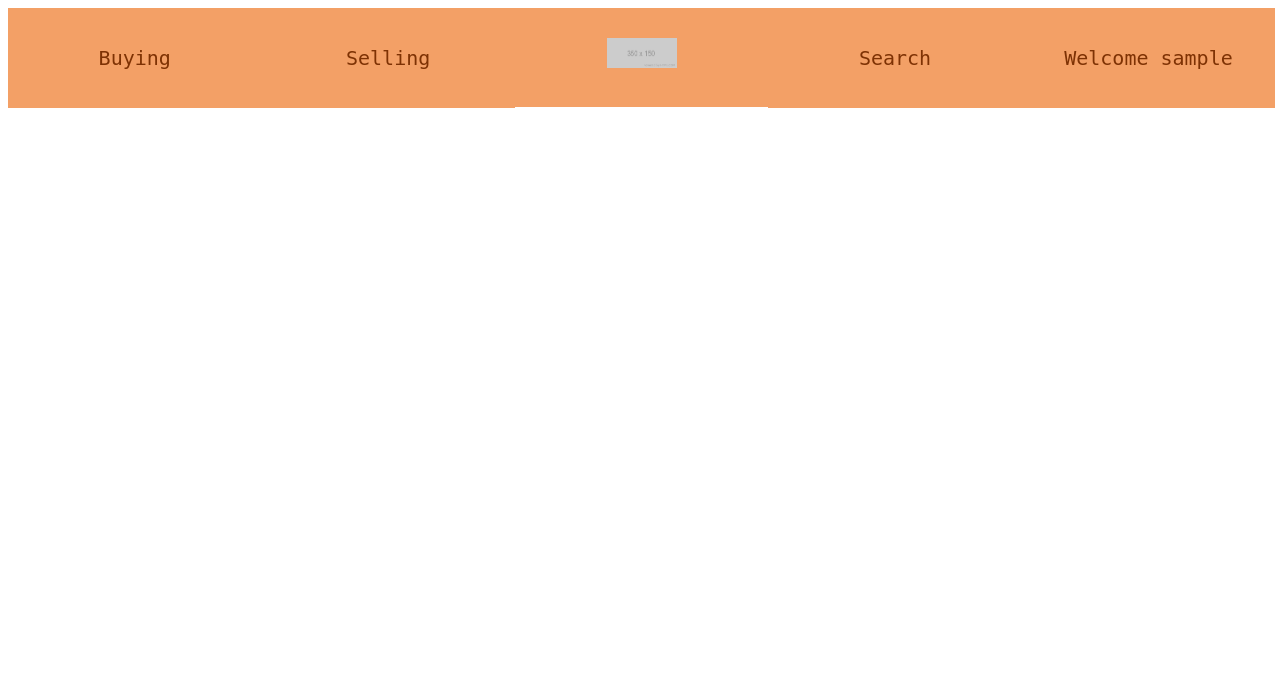
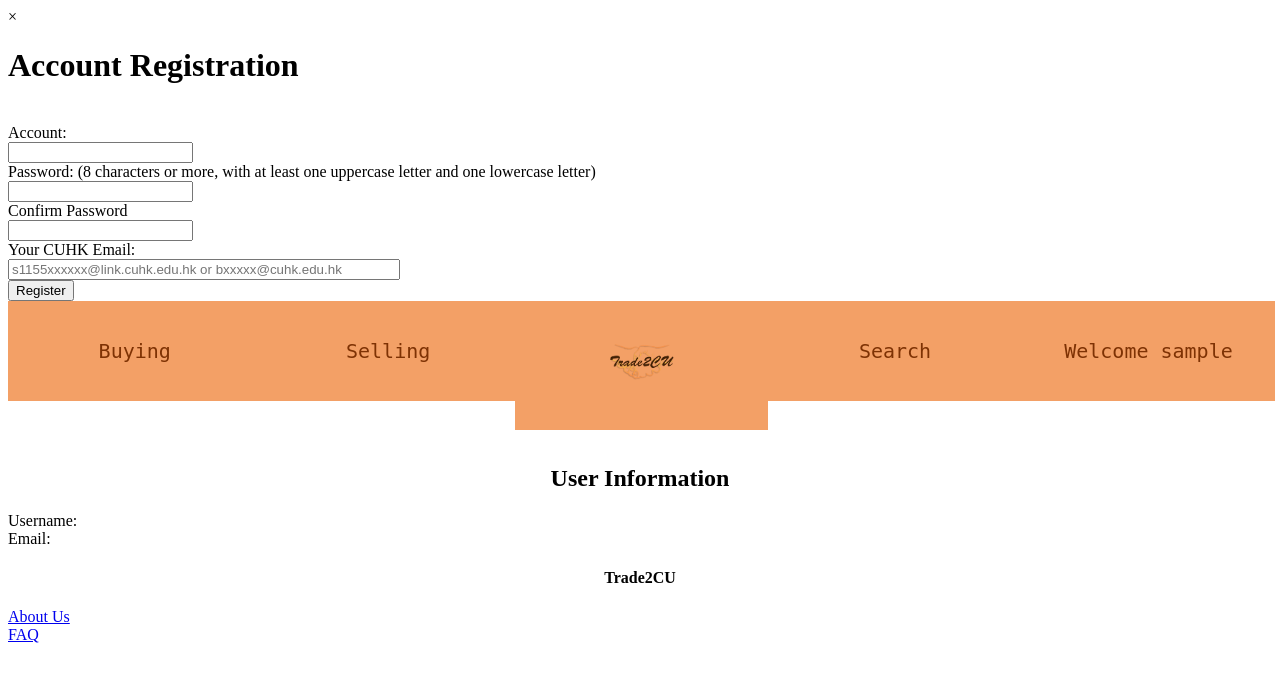
Before and after one commit to hsutungyu/CSCI3100_Group28_201920, a PHP site: page /member/information.php in a window 1280 px wide. Shown: the top 682 px of the page. Run offline with PHP 8.4, Linux system fonts and the light colour scheme; the visitor is signed in with stand-in values (Sample User, id 1); data that the repository does not hold is empty; some libraries are stand-ins or nearby versions.

Commit message:
Add files via upload

```diff
--- a/member/information.php
+++ b/member/information.php
@@ -3,14 +3,17 @@
 <head>
 <link rel="stylesheet" type="text/css" href="/css/style-nav.css">
     <link rel="stylesheet" href="https://cdnjs.cloudflare.com/ajax/libs/font-awesome/4.7.0/css/font-awesome.min.css">
-    <title>Trade2CU - Member Information</title>
+    <link href="https://fonts.googleapis.com/css?family=Baloo+2&display=swap" rel="stylesheet">
+    <title>Trade2CU - Homepage</title>
     <script src="https://code.jquery.com/jquery-1.10.2.js"></script>
 </head>
 
 <body>
 <?php
     session_start();
+    include_once('../member/register.php');
     ?>
+    <div class="container">
     <div class="navbar">
 
 <ul>
@@ -22,7 +25,7 @@
             </ul>
         </li>
         <li><a href="/product/selling.php" class="navbar-text">Selling</a></li>
-        <li><a href="/index.php" class="navbar-img active"><img src="/img/test.png" height="30px" align="middle"></a>
+        <li><a href="/index.php" class="navbar-img active"><img src="/img/logo.png" height="60px" align="middle"></a>
         </li>
         <li><a class="navbar-dropdown2-button">Search</a>
             <ul class="navbar-dropdown2-content">
@@ -35,41 +38,76 @@
             </ul>
         </li>
             <?php
-            if(isset($_SESSION['username'])){
-            echo('<li><a class="navbar-text" href="/member/information.php">Welcome '.$_SESSION['username'].'</a>');
-            ?>
+            if (isset($_SESSION['username'])) {
+                echo('<li><a class="navbar-text" href="/member/information.php">Welcome '.$_SESSION['username'].'</a>'); ?>
             <ul class="navbar-dropdown1-content"><li><a href="/member/logout.php" class="navbar-text">Logout</a></li></ul>
             <?php
             }
-            if(!isset($_SESSION['username'])){
+            if (!isset($_SESSION['username'])) {
                 ?>
                 <li><a class="navbar-text">Welcome Guest</a>
-                <ul class="navbar-login-content"><li><div class="form"><form action="" method="post"><a>Account:</a><input type="text" id="username" name="username"><a>Password:</a><input type="password" id="password" name="password"><input type="submit" name="login" value="Login"></form></div></li></ul></li>
+                <ul class="navbar-login-content"><li><div class="form"><form action="" method="post"><a>Account:</a><input type="text" id="username" name="username"><a>Password:</a><input type="password" id="password" name="password"><input type="submit" name="login" value="Login"></form></div></li></ul>
+                <ul class="navbar-dropdown1-content"><li><a id="register-modal-button">Register</a></li></ul></li>
                 <?php
             }
-            define('DB_SERVER','localhost');
-            define('DB_USERNAME','root');
-            define('DB_PASSWORD','123456');
-            define('DB_NAME','project');
+            defined('DB_SERVER') or define('DB_SERVER', 'localhost');
+            defined('DB_USERNAME') or define('DB_USERNAME', 'root');
+            defined('DB_PASSWORD') or define('DB_PASSWORD', '123456');
+            defined('DB_NAME') or define('DB_NAME', 'project');
 
-            $link=mysqli_connect(DB_SERVER,DB_USERNAME,DB_PASSWORD,DB_NAME);
-
-            if(isset($_POST['login'])){
+            $link=mysqli_connect(DB_SERVER, DB_USERNAME, DB_PASSWORD, DB_NAME);
+            function alert($msg){
+                echo "<script type='text/javascript'>alert('$msg');</script>";
+            }
+            if (isset($_POST['login'])) {
+                if (!empty($_POST['username'])) {
                     $username=$_POST['username'];
+                }
+                if (!empty($_POST['password'])){
                     $password=$_POST['password'];
-                $query=mysqli_query($link,"select * from member where username='$username' and password='$password'");
-                if(mysqli_num_rows($query)==1){
+                }
+                if (!empty($username)&&!empty($password)) {
+                    $password_hashed=password_hash($password, PASSWORD_DEFAULT);
+                    $query=mysqli_query($link, "select password from member where username='$username'");
+                    if (mysqli_num_rows($query)==1) {
+                        if (password_verify($password, mysqli_fetch_array($query)['password'])) {
                             $_SESSION['username']=$username;
                             header("Refresh:0");
+                        } else
+                            alert("Username or Password is incorrect!");
+                        }
                     }else{
-                    echo("Error");
+                        alert("Username or Password cannot be empty!");
                     }
             }
+
             ?>
-            <!--<a href="member/information.php" class="navbar-text">Member</a></li>-->
+
 
     </ul>
 
 </div>
+<br><br><br><br><br><br><br><br>
+<?php
+    if(!isset($_SESSION['username'])){
+        echo "<script>alert('Please login before accessing this page!');window.location.href='/index.php';</script>";
+    }else{
+        $query="SELECT * FROM member where username='".$_SESSION['username']."'";
+        $result=mysqli_query($link,$query);
+        $row=mysqli_fetch_assoc($result);
+        ?>
+        <h2 style='text-align:center'>User Information</h2>
+        <?php
+        echo "<a style='text-align:center' class='information-display'>Username: ".$row['username']."</a><br>";
+        echo "<a style='text-align:center' class='information-display'>Email: ".$row['email']."</a><br>";
+    }
+?>
+</div>
+<footer class="footer">
+    <h4 style="text-align:center">Trade2CU</h4>
+    <a style="text-align:center" href="/aboutus/aboutus.php">About Us</a><br>
+    <a style="text-align:center;margin-bottom:10px;" href="/aboutus/faq.php">FAQ</a><br>
+</footer>
+<script src="/member/register.js"></script>
 </body>
 </html>
--- a/member/login.php
+++ b/member/login.php
@@ -2,8 +2,9 @@
 <html>
 
 <head>
-    <link rel="stylesheet" type="text/css" href="/css/style-nav.css">
+<link rel="stylesheet" type="text/css" href="/css/style-nav.css">
     <link rel="stylesheet" href="https://cdnjs.cloudflare.com/ajax/libs/font-awesome/4.7.0/css/font-awesome.min.css">
+    <link href="https://fonts.googleapis.com/css?family=Baloo+2&display=swap" rel="stylesheet">
     <title>Trade2CU - Homepage</title>
     <script src="https://code.jquery.com/jquery-1.10.2.js"></script>
 </head>
--- a/member/register.js
+++ b/member/register.js
@@ -36,6 +36,9 @@
       if (dataObj["emailErr"] != "") {
         $("#emailErr").html(dataObj["emailErr"]);
       }
+      if (dataObj["canSubmit"] == 1) {
+        window.location.reload();
+      }
     }
   });
 });
```
Also changed, not shown: member/registerprocess.php (+25 -2 lines). Lines whose indentation alone changed are shown as unchanged.
